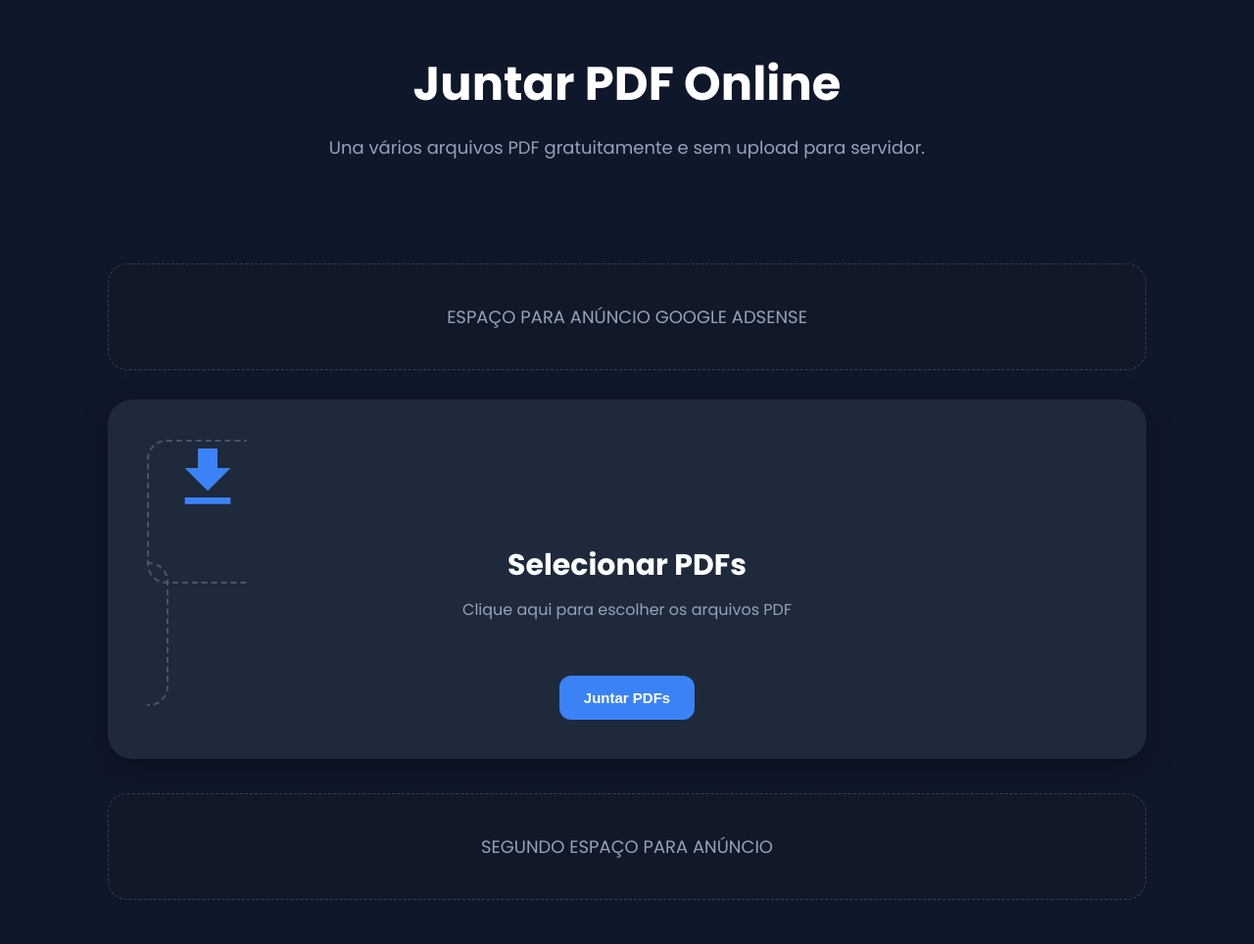
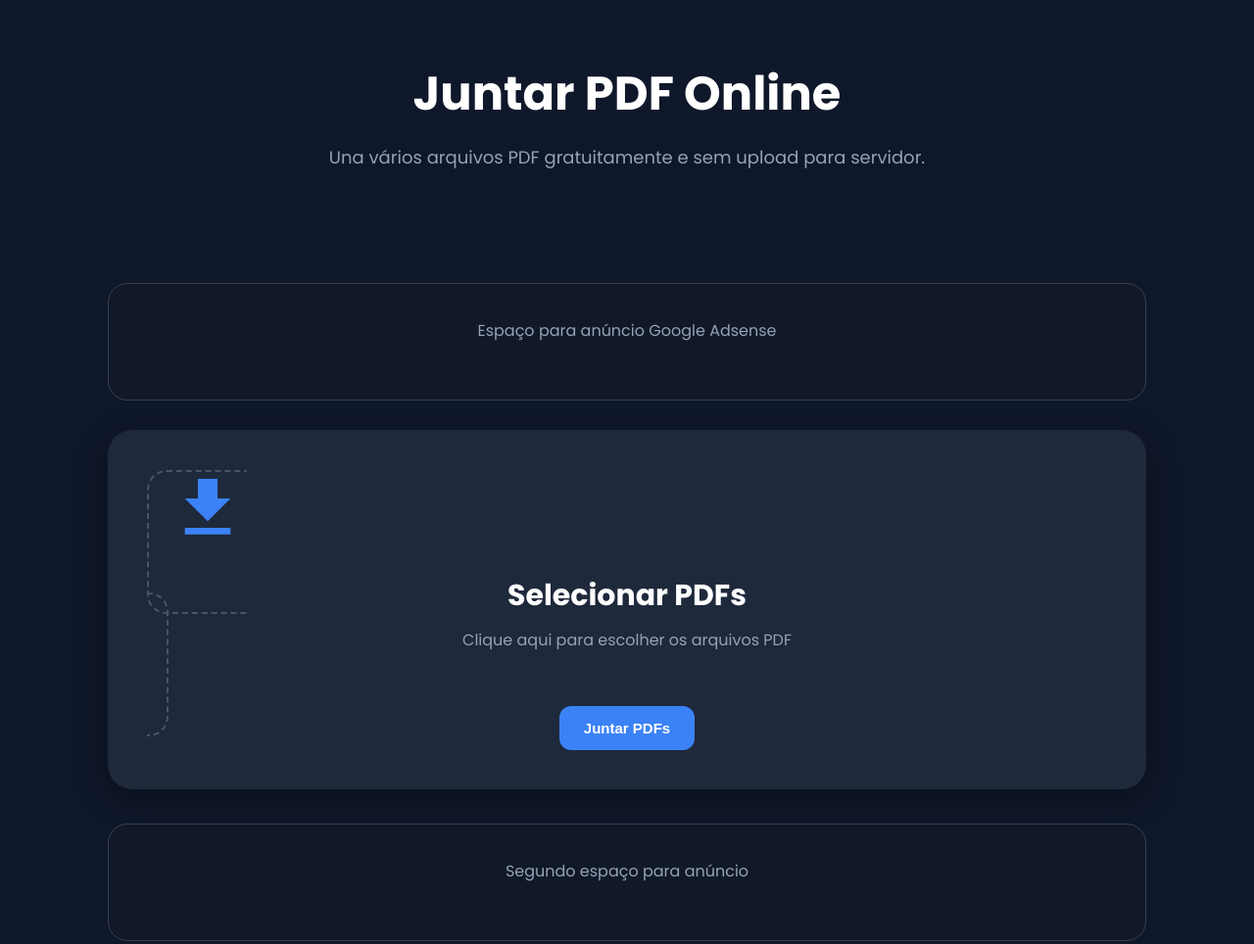
Before and after one commit to tjsants/tjsants.github.io, a plain HTML site: page index.html in a window 1280 px wide. Shown: the top 964 px of the page at 98% size. Drawn offline with Linux system fonts and the light colour scheme.

Commit message:
Update index.html

```diff
--- a/index.html
+++ b/index.html
@@ -1,4 +1,3 @@
-
 <!DOCTYPE html>
 <html lang="pt-BR">
 <head>
@@ -33,7 +32,7 @@ body{
 
 header{
     text-align:center;
-    padding:50px 20px;
+    padding:60px 20px;
 }
 
 header h1{
@@ -57,7 +56,7 @@ header p{
     border-radius:25px;
     padding:40px;
     margin-top:30px;
-    box-shadow:0 10px 30px rgba(0,0,0,0.3);
+    box-shadow:0 10px 30px rgba(0,0,0,0.35);
 }
 
 .upload-area{
@@ -127,13 +126,13 @@ input[type=file]{
 
 .ad-box{
     background:#111827;
-    border:1px dashed #374151;
+    border:1px solid #374151;
     border-radius:20px;
-    padding:40px;
+    padding:35px;
     text-align:center;
     color:#94a3b8;
     margin-top:35px;
-    font-size:18px;
+    min-height:120px;
 }
 
 .content{
@@ -247,7 +246,7 @@ footer a:hover{
 <div class="container">
 
     <div class="ad-box">
-        ESPAÇO PARA ANÚNCIO GOOGLE ADSENSE
+        Espaço para anúncio Google Adsense
     </div>
 
     <div class="card">
@@ -282,7 +281,7 @@ footer a:hover{
     </div>
 
     <div class="ad-box">
-        SEGUNDO ESPAÇO PARA ANÚNCIO
+        Segundo espaço para anúncio
     </div>
 
     <div class="content">
@@ -310,7 +309,7 @@ footer a:hover{
     </div>
 
     <div class="ad-box">
-        TERCEIRO ESPAÇO PARA ANÚNCIO
+        Terceiro espaço para anúncio
     </div>
 
     <div class="related-tools">
@@ -344,21 +343,25 @@ footer a:hover{
     </div>
 
     <div class="ad-box">
-        QUARTO ESPAÇO PARA ANÚNCIO
+        Quarto espaço para anúncio
     </div>
 
     <div class="ad-box">
-        QUINTO ESPAÇO PARA ANÚNCIO
+        Quinto espaço para anúncio
     </div>
 
 </div>
 
 <footer>
+
     © 2026 PDF Tools Brasil
+
     <br><br>
+
     <a href="#">Política de Privacidade</a>
     <a href="#">Termos de Uso</a>
     <a href="#">Contato</a>
+
 </footer>
 
 <script src="https://unpkg.com/pdf-lib/dist/pdf-lib.min.js"></script>
```
